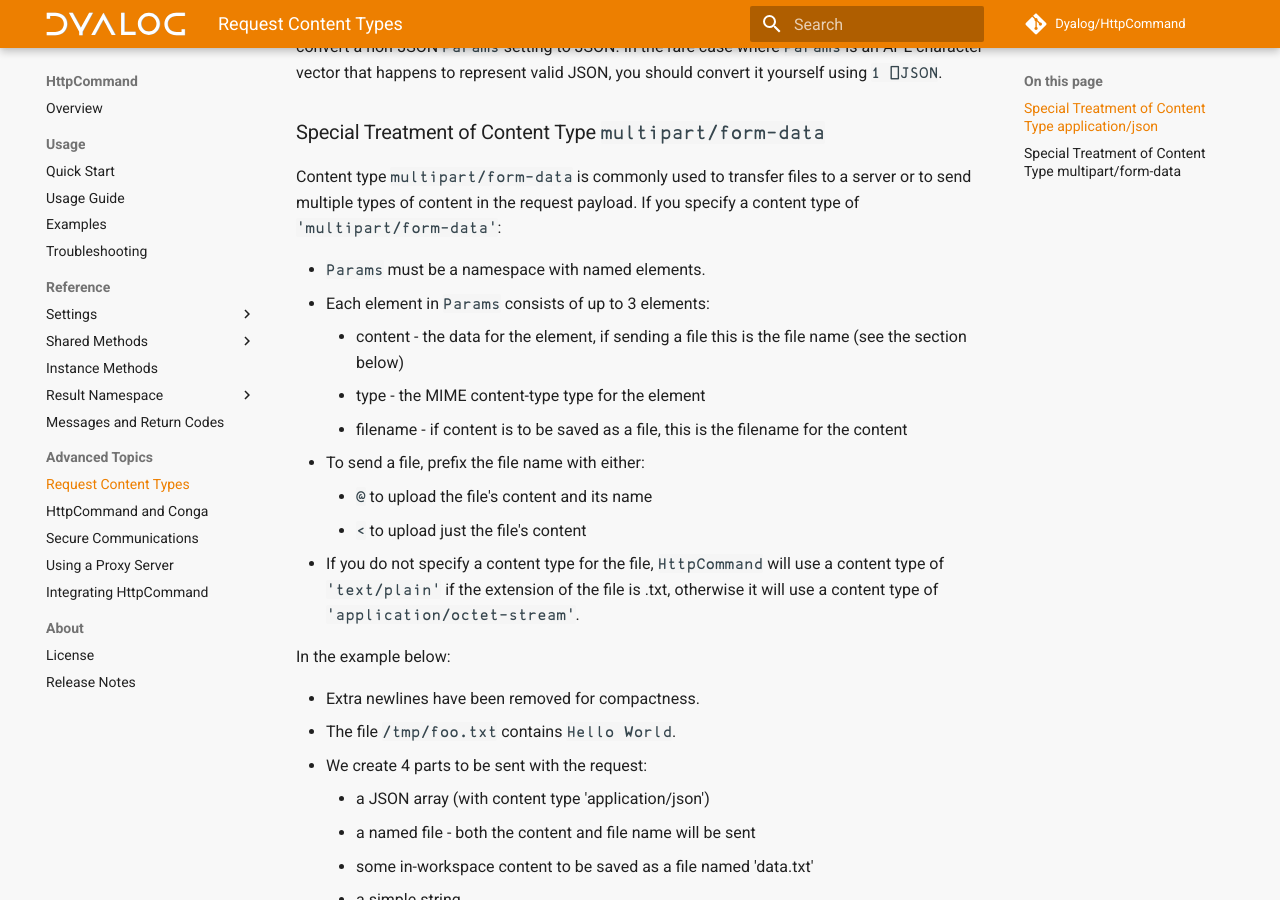
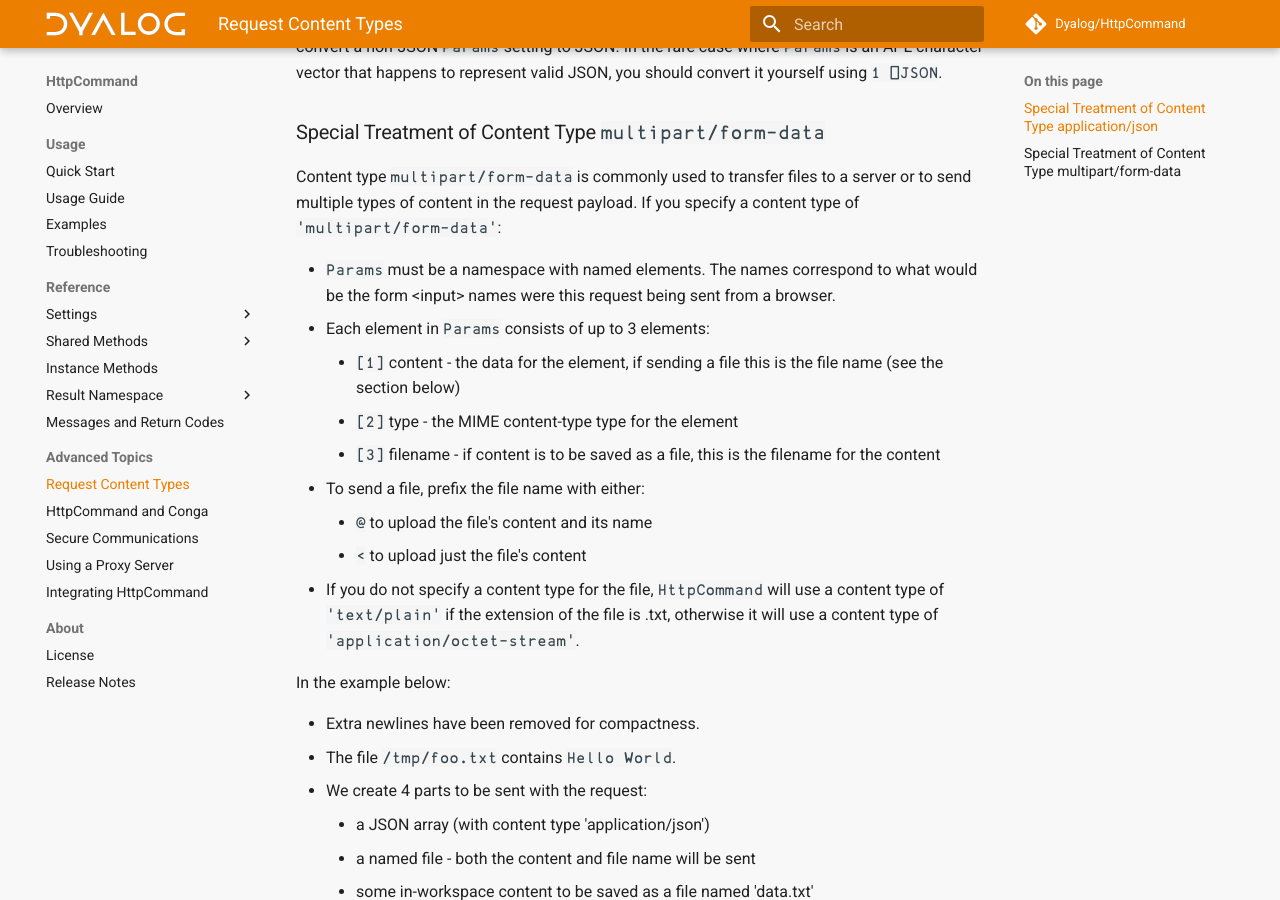
Before and after one commit to Dyalog/HttpCommand, an MkDocs documentation site: the page built from docs/content-types.md, in a window 1280 px wide and 900 px high, scrolled down 487 px. Built offline with MkDocs 1.6.1 and Material for MkDocs 9.7.7, drawn with Linux system fonts in a browser that asks for light colours; comment, search, counter and statistics services are not loaded; the version menu is left out.

Commit message:
Update documentation

```diff
--- a/docs/content-types.md
+++ b/docs/content-types.md
@@ -10,11 +10,11 @@ If you specify a content type of `'application/json'`, `HttpCommand` will automa
 ### Special Treatment of Content Type `multipart/form-data`
 Content type `multipart/form-data` is commonly used to transfer files to a server or to send multiple types of content in the request payload. If you specify a content type of `'multipart/form-data'`:
 
-* `Params` must be a namespace with named elements.
+* `Params` must be a namespace with named elements. The names correspond to what would be the form &lt;input&gt; names were this request being sent from a browser.
 * Each element in `Params` consists of up to 3 elements:
-    * content - the data for the element, if sending a file this is the file name (see the section below)
-    * type - the MIME content-type type for the element
-    * filename - if content is to be saved as a file, this is the filename for the content
+    * `[1]` content - the data for the element, if sending a file this is the file name (see the section below)
+    * `[2]` type - the MIME content-type type for the element
+    * `[3]` filename - if content is to be saved as a file, this is the filename for the content
 * To send a file, prefix the file name with either:
     * `@` to upload the file's content and its name
     * `<` to upload just the file's content
```
Also changed, not shown: docs/release-notes.md (+2 -0 lines), docs/request-settings.md (+4 -3 lines).
